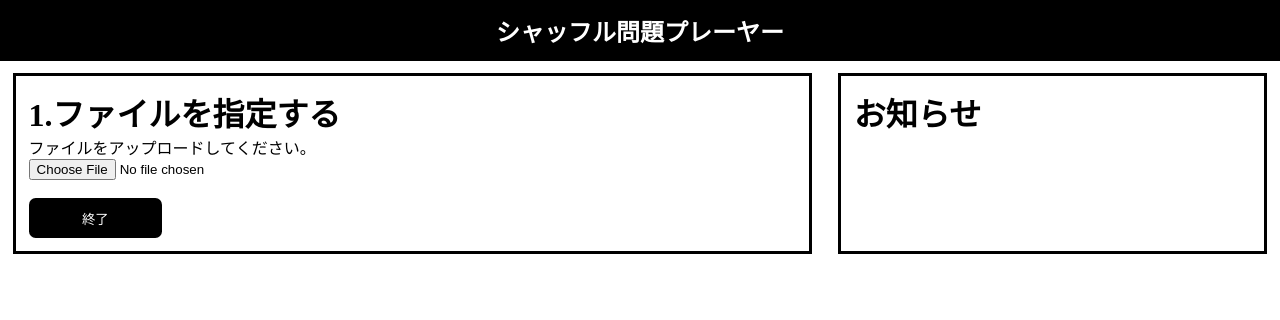
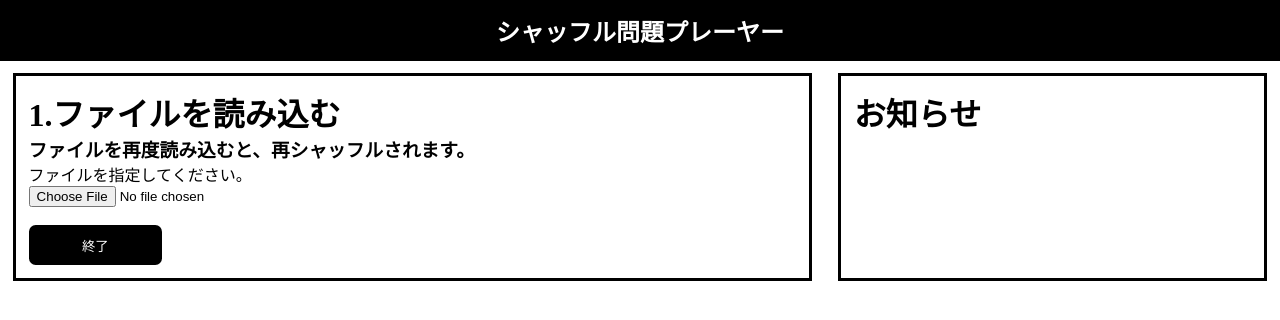
Before and after one commit to kw-ms/questionplayer, a plain HTML site: page view.html in a window 1280 px wide. Drawn offline with Linux system fonts and the light colour scheme.

Commit message:
表記の変更と追記

```diff
--- a/view.html
+++ b/view.html
@@ -61,14 +61,16 @@
     <div class="content">
         <div class="menu">
             <div id="step1">
-                <h1>1.ファイルを指定する</h1>
-                <p>ファイルをアップロードしてください。</p>
+                <h1>1.ファイルを読み込む</h1>
+                <h3>ファイルを再度読み込むと、再シャッフルされます。</h3>
+                <p>ファイルを指定してください。</p>
                 <form>
                     <input id="file" type="file">
                 </form>
             </div>
             <div id="step2" style="display: none;">
                 <h1>2.問題一覧</h1>
+                <h3>問題データをシャッフルしました。</h3>
                 <div id="quests"></div>
                 <button onclick="beforeq()">前の問題</button>
                 <button onclick="nextq()">次の問題</button>
```
Also changed, not shown: index.html (+1 -1 lines).
